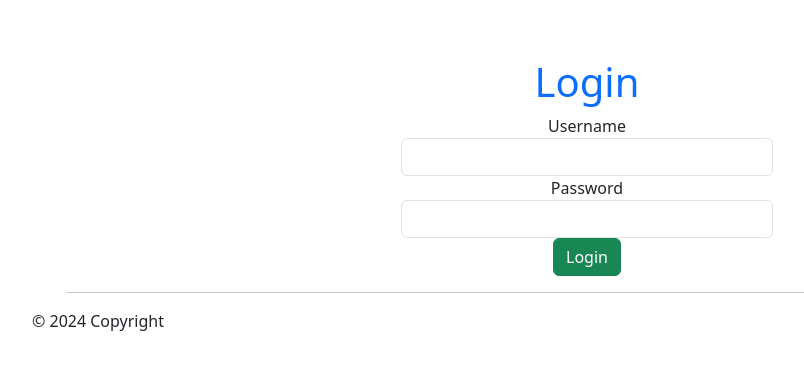
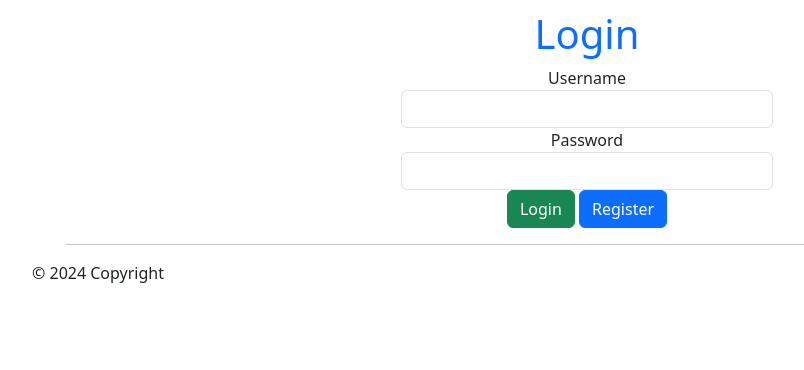
Before and after one commit to lataeqishere/WEB_MOVIE_RECOMMENDATION, a Flask app: page /login in a window 1280 px wide. Shown: the part 73-443 px from the top of the page, without its empty margins (53-857 px from the left). Run offline with Flask 3, Linux system fonts and the light colour scheme; some web fonts are replaced.

Commit message:
add register button

```diff
--- a/application/templates/login.html
+++ b/application/templates/login.html
@@ -3,8 +3,6 @@
 {% block content %}
     <div class="container" style="margin-top:10px">
         <div class="col-md-4 offset-md-4" >
-            <div class=" col-md-center">
-                <br/><br/>
             <form action="/login" method="POST" autocomplete="off">
                 <h1 class="page-header text-primary">Login</h1>
                 <div class="form-group">
@@ -17,10 +15,9 @@
                 </div>
                 <div class="form-group">
                     <input type="submit" value="Login" class="btn btn-success btn-block">
+                    <a href="{{url_for('register')}}" class="btn btn-primary btn-block">Register</a>
                 </div>
             </form>
-                <br7>
-            </div>
         </div>
     </div>
 {% endblock %}
```
Lines whose indentation alone changed are shown as unchanged.
